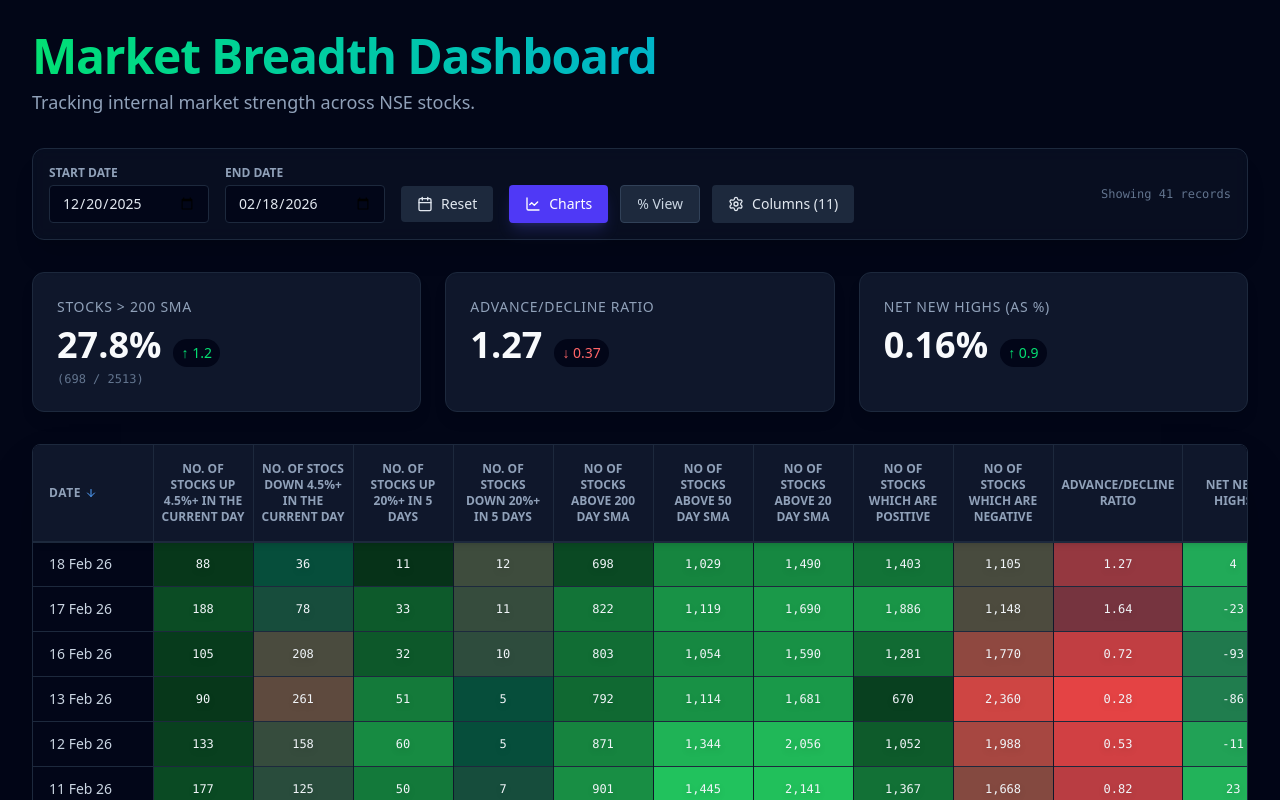
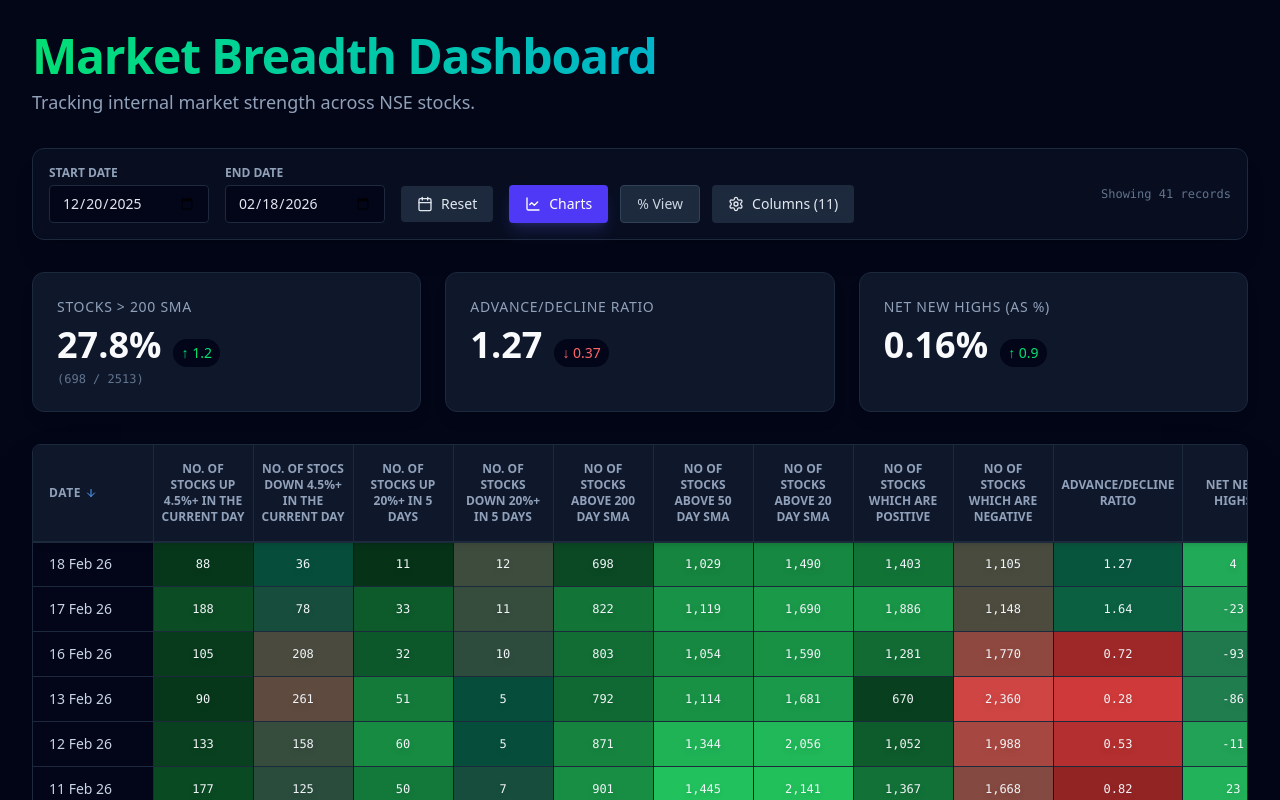
Before and after one commit to sumeet0077/market-breadth, a Next.js app in the folder web/: page / in a window 1280 px wide. Shown: the top 800 px of the page. Built offline with nearby package versions, Linux system fonts and the light colour scheme.

Commit message:
style: Improve Advance/Decline heatmap colors

```diff
--- a/web/src/components/Heatmap.tsx
+++ b/web/src/components/Heatmap.tsx
@@ -60,7 +60,17 @@ export function Heatmap({ initialData, visibleColumns, showPercentages = false }
             const max = values.length > 0 ? Math.max(...values) : 100;
             const type = METRIC_CONFIG[key].type;
 
-            if (type === 'good') {
+            if (key === "Advance/Decline Ratio") {
+                // Custom scale: Hard pivot at 1
+                // < 1: Red gradient (0 -> 1)
+                // > 1: Green gradient (1 -> Max)
+                // = 1: Red (as requested)
+                const limit = Math.max(max, 2); // distinct range
+                s[key] = scaleLinear<string>()
+                    .domain([0, 1, 1.000001, limit])
+                    .range(["#ef4444", "#7f1d1d", "#064e3b", "#22c55e"])
+                    .clamp(true);
+            } else if (type === 'good') {
                 s[key] = scaleLinear<string>().domain([min, max]).range(["#052e16", "#22c55e"]);
             } else if (type === 'bad') {
                 s[key] = scaleLinear<string>().domain([min, max]).range(["#064e3b", "#ef4444"]);
```
